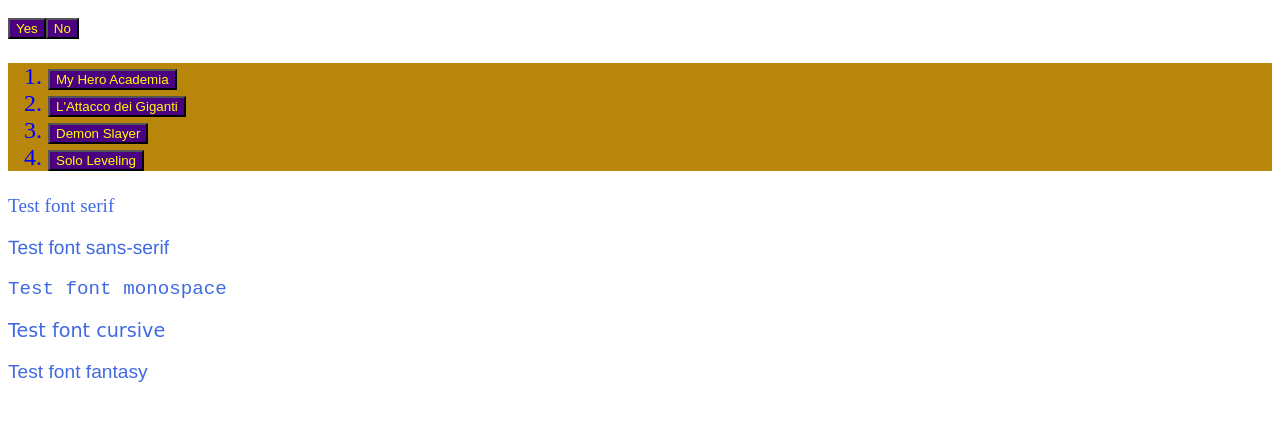
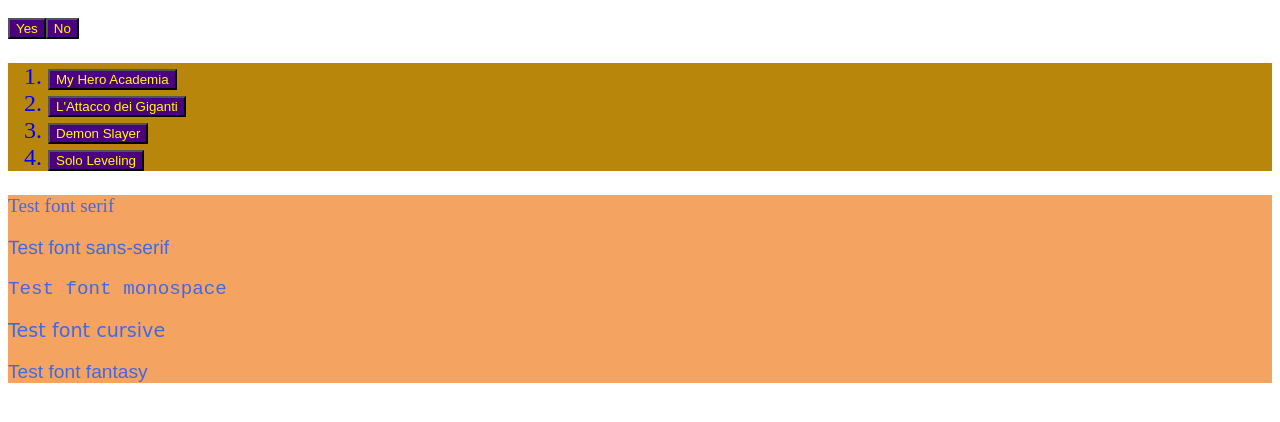
Before and after one commit to Marcosterlo/Manga, a plain HTML site: page index.html in a window 1280 px wide. Shown: the part 66-488 px from the top of the page. Drawn offline with Linux system fonts and the light colour scheme.

Commit message:
modified test div

```diff
--- a/index.html
+++ b/index.html
@@ -14,10 +14,12 @@
             <li><a href="https://w1.sololeveling.net/"><button class="input">Solo Leveling</button></a></li>
             </ol>
         </div>
-        <p class="serif">Test font serif</p>
-        <p class="sansserif">Test font sans-serif</p>
-        <p class="monospace">Test font monospace</p>
-        <p class="cursive">Test font cursive</p>
-        <p class="fantasy">Test font fantasy</p>
+        <div id="test">
+            <p class="serif">Test font serif</p>
+            <p class="sansserif">Test font sans-serif</p>
+            <p class="monospace">Test font monospace</p>
+            <p class="cursive">Test font cursive</p>
+            <p class="fantasy">Test font fantasy</p>
+        </div>
     </body>
 </html>
--- a/style.css
+++ b/style.css
@@ -26,3 +26,6 @@ p.cursive {
 p.fantasy {
     font-family: Blippo, fantasy;
 }
+#test {
+    background-color: sandybrown;
+}
```
